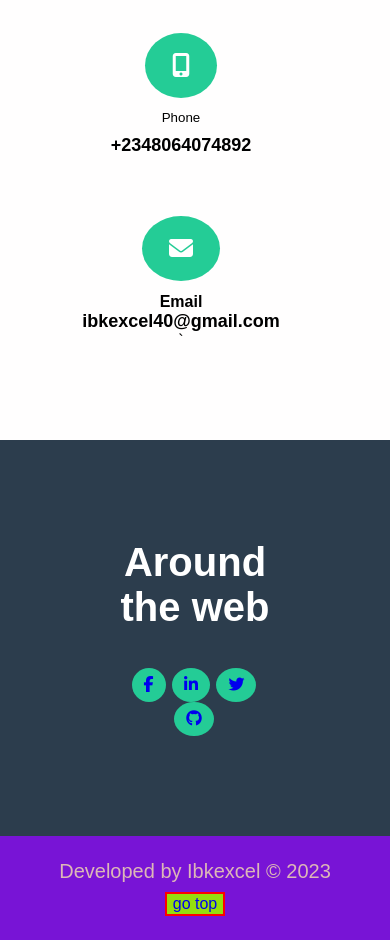
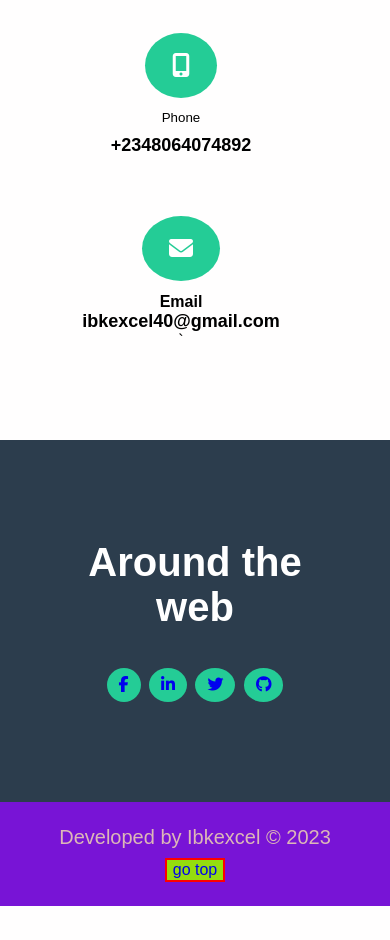
Before and after one commit to ibkexcel/webproject, a plain HTML site: page index.html in a window 390 px wide. Shown: the part 5076-6016 px from the top of the page. After the commit the page ends 5982 px from the top, so only its background shows below. Drawn offline with Linux system fonts and the light colour scheme.

Commit message:
Update index.css

```diff
--- a/index.css
+++ b/index.css
@@ -345,11 +345,12 @@ footer button{
       margin-bottom: 10px;
    }
    .socials{
-      padding: 100px 120px 100px 120px;
+      padding: 100px 80px 100px 80px;
    }
 
  .social-icons span{
       margin-right: 2px;
+    margin-left: 2px
 
    }
 
```
